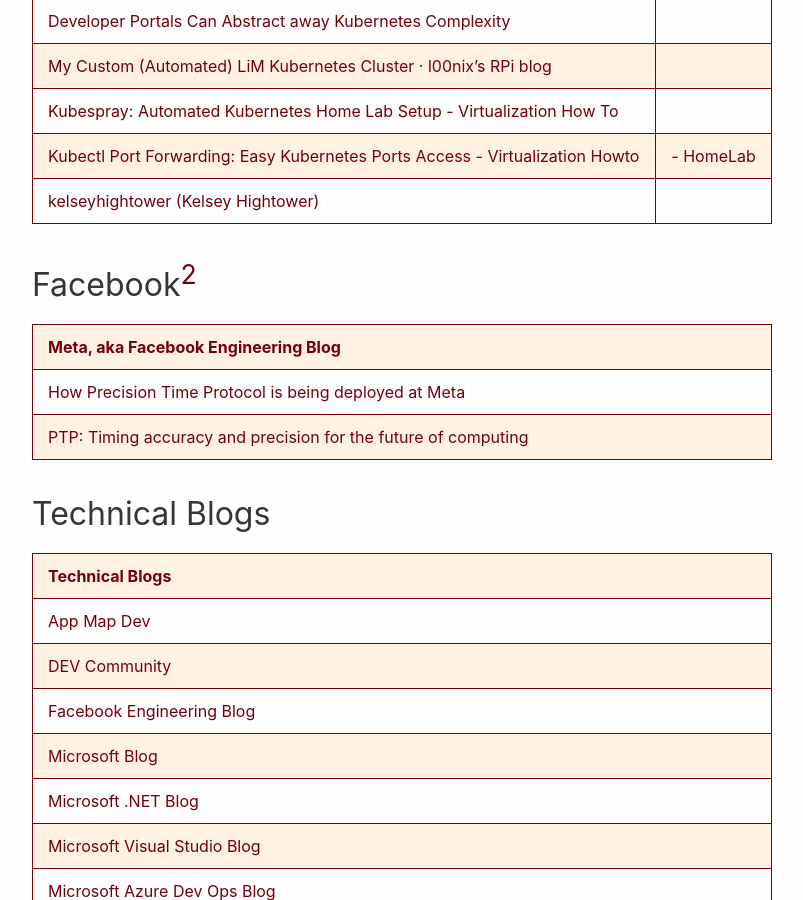
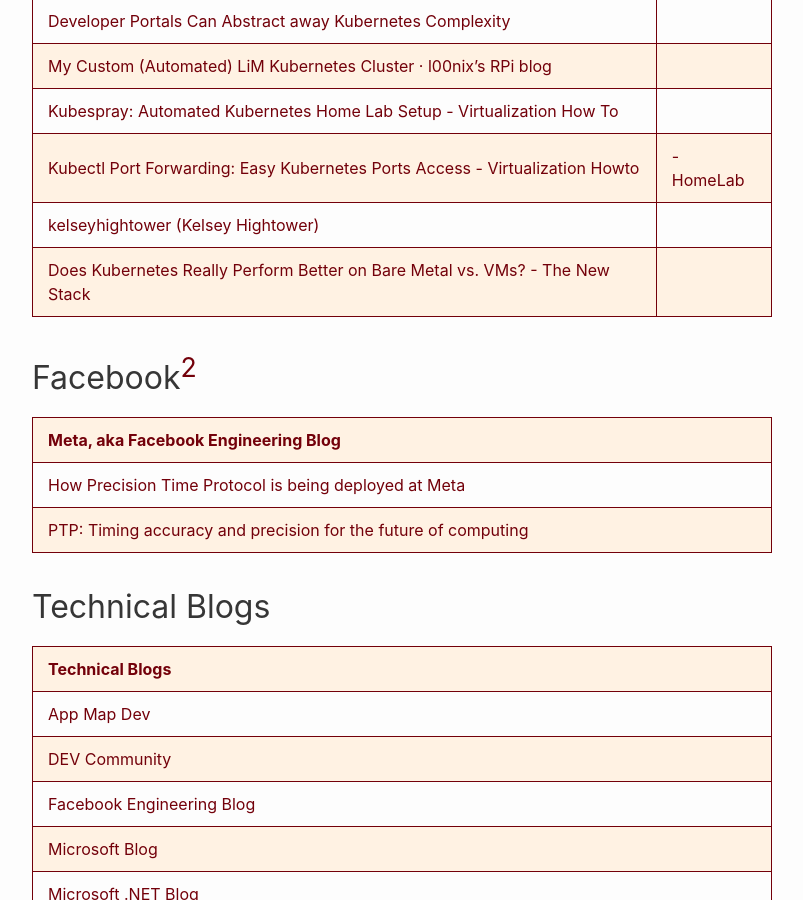
Before and after one commit to RalphHightower/RalphHightower, a Jekyll site: the page built from ProgrammingArticles.md, in a window 1280 px wide and 900 px high, scrolled down 5312 px. Shown: the whole window, without its empty margins (238-1041 px from the left). Built offline with Jekyll 4.4.1, drawn with Linux system fonts in a browser that asks for light colours; our own code applies the rules of GitHub Pages for plain Markdown files.

Commit message:
[docs](doc): ProgrammingArticles(extended description)

```diff
--- a/ProgrammingArticles.md
+++ b/ProgrammingArticles.md
@@ -103,6 +103,7 @@ Docker
 |[Kubespray: Automated Kubernetes Home Lab Setup - Virtualization How To](https://www.virtualizationhowto.com/2023/05/kubespray-automated-kubernetes-home-lab-setup/ )|
 | [Kubectl Port Forwarding: Easy Kubernetes Ports Access - Virtualization Howto](https://www.virtualizationhowto.com/2023/06/kubectl-port-forwarding-easy-kubernetes-ports-access/ ) |  - HomeLab
 | [kelseyhightower (Kelsey Hightower)](https://github.com/kelseyhightower ) |
+| [Does Kubernetes Really Perform Better on Bare Metal vs. VMs? - The New Stack](https://thenewstack.io/does-kubernetes-really-perform-better-on-bare-metal-vs-vms/ ) |
 
 ## Facebook[^2]
 
```
